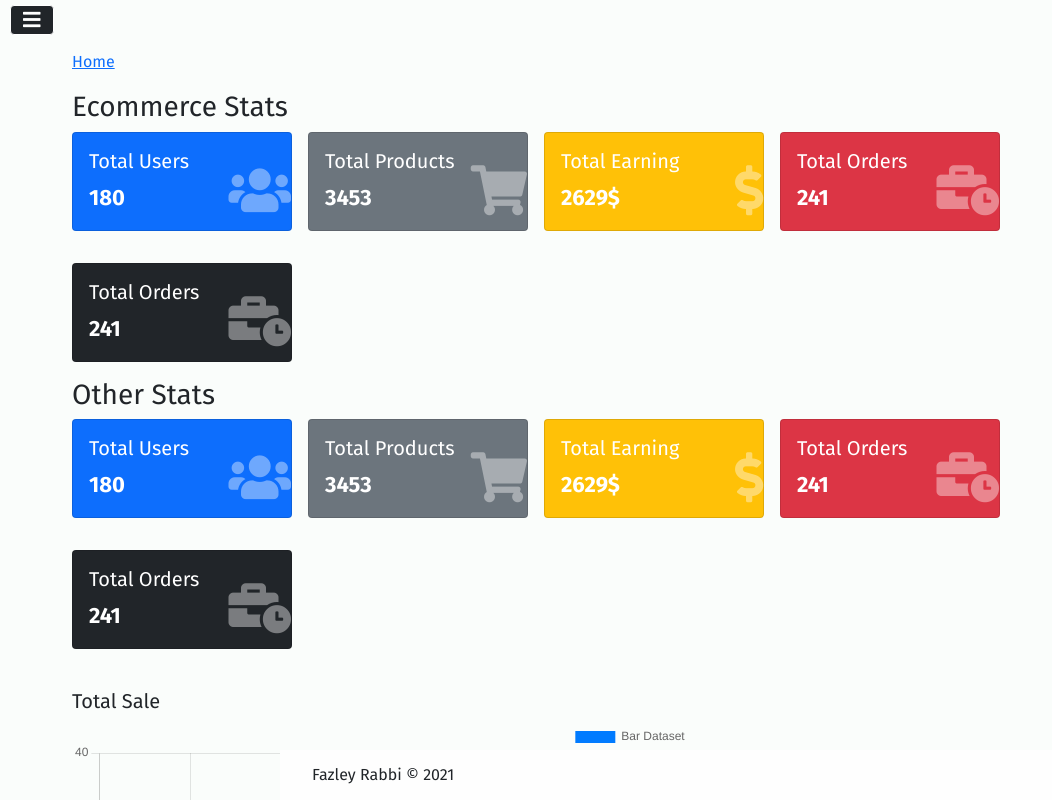
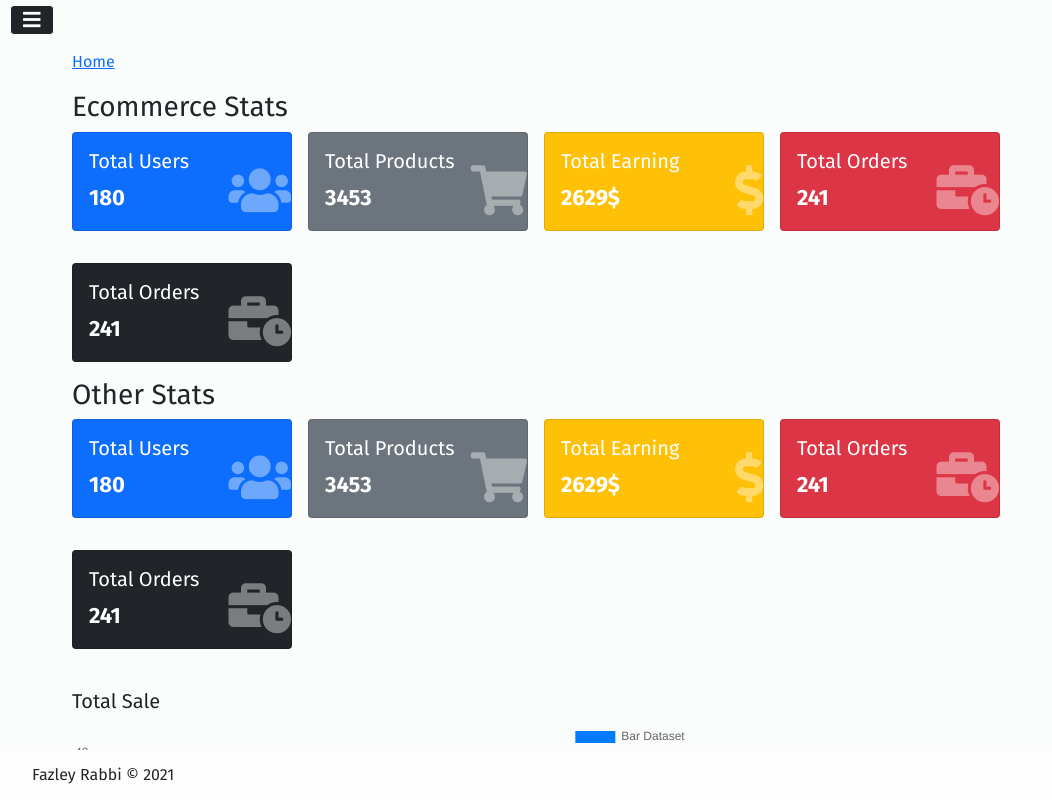
Before and after one commit to fazleyrabby/admin-starter-bs5, a plain HTML site: page index.html in a window 1280 px wide. Both pictures are taken after a click on the element 306 px from the left and 20 px from the top of the page. Shown: the top 800 px of the page, without its empty margins (0-1052 px from the left). Drawn offline with nearby package versions, Linux system fonts and the light colour scheme.

Commit message:
footer fix

```diff
--- a/assets/css/style.css
+++ b/assets/css/style.css
@@ -133,10 +133,12 @@ footer{
     align-items: center;
     right: 0px;
     left: 280px;
-    width: 100%;
     background: #fefefe;
     margin-bottom: 0px;
     padding: 0 2rem;
+}
+footer.active{
+    left: 0;
 }
 .auth-card {
     width: 100vw;
--- a/includes/nav.js
+++ b/includes/nav.js
@@ -81,9 +81,11 @@ document.getElementById('sidebar').innerHTML = nav;
 const navbtn = document.getElementById('navbar-toggler');
 const sidebar = document.getElementById('sidebar');
 const mainwrapper = document.getElementById('main-wrapper');
+const footer = document.querySelector('footer');
 navbtn.addEventListener('click', () => {
     sidebar.classList.toggle('active');
     mainwrapper.classList.toggle('active');
+    footer.classList.toggle('active');
 })
 
 
```
